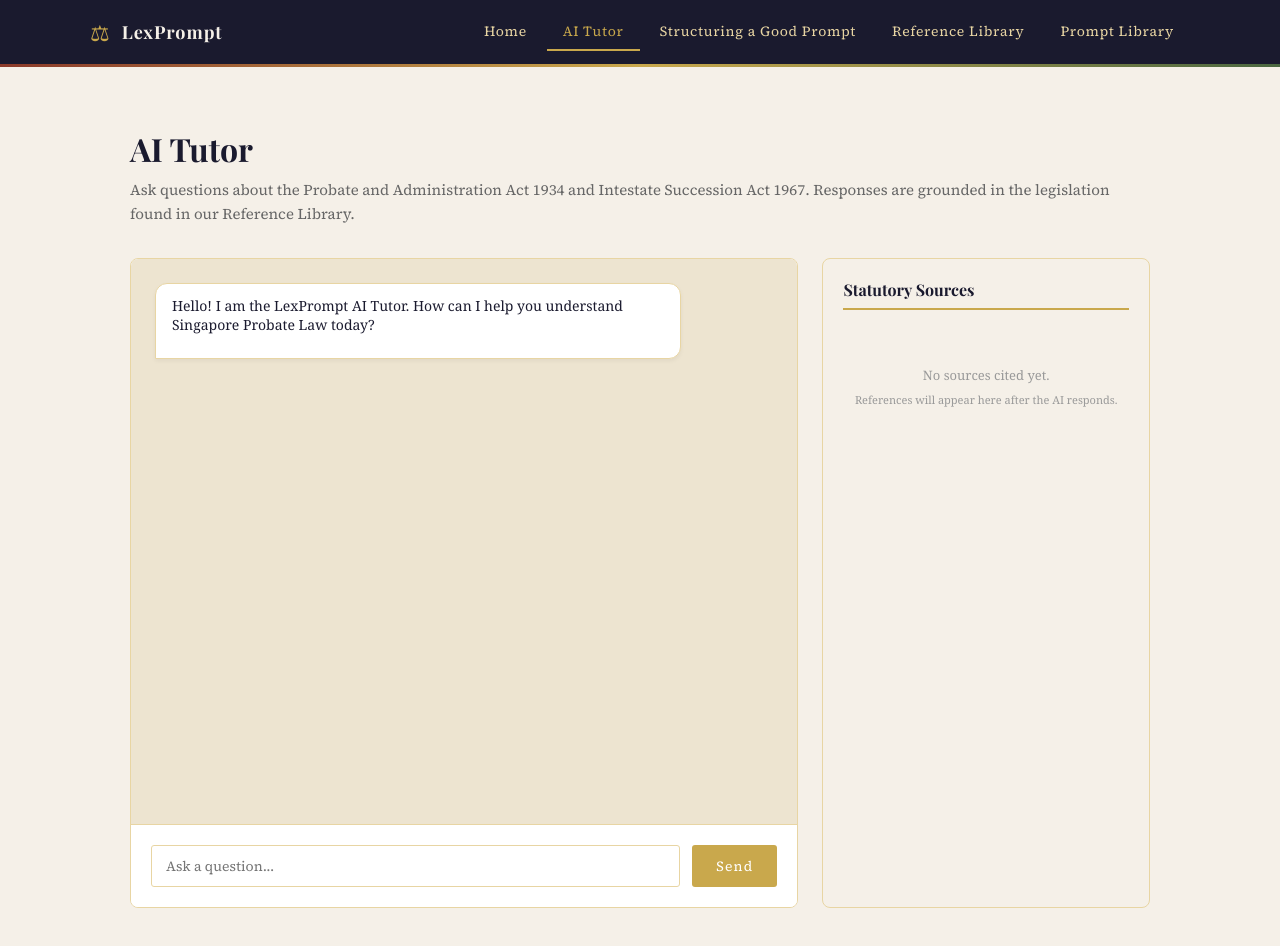
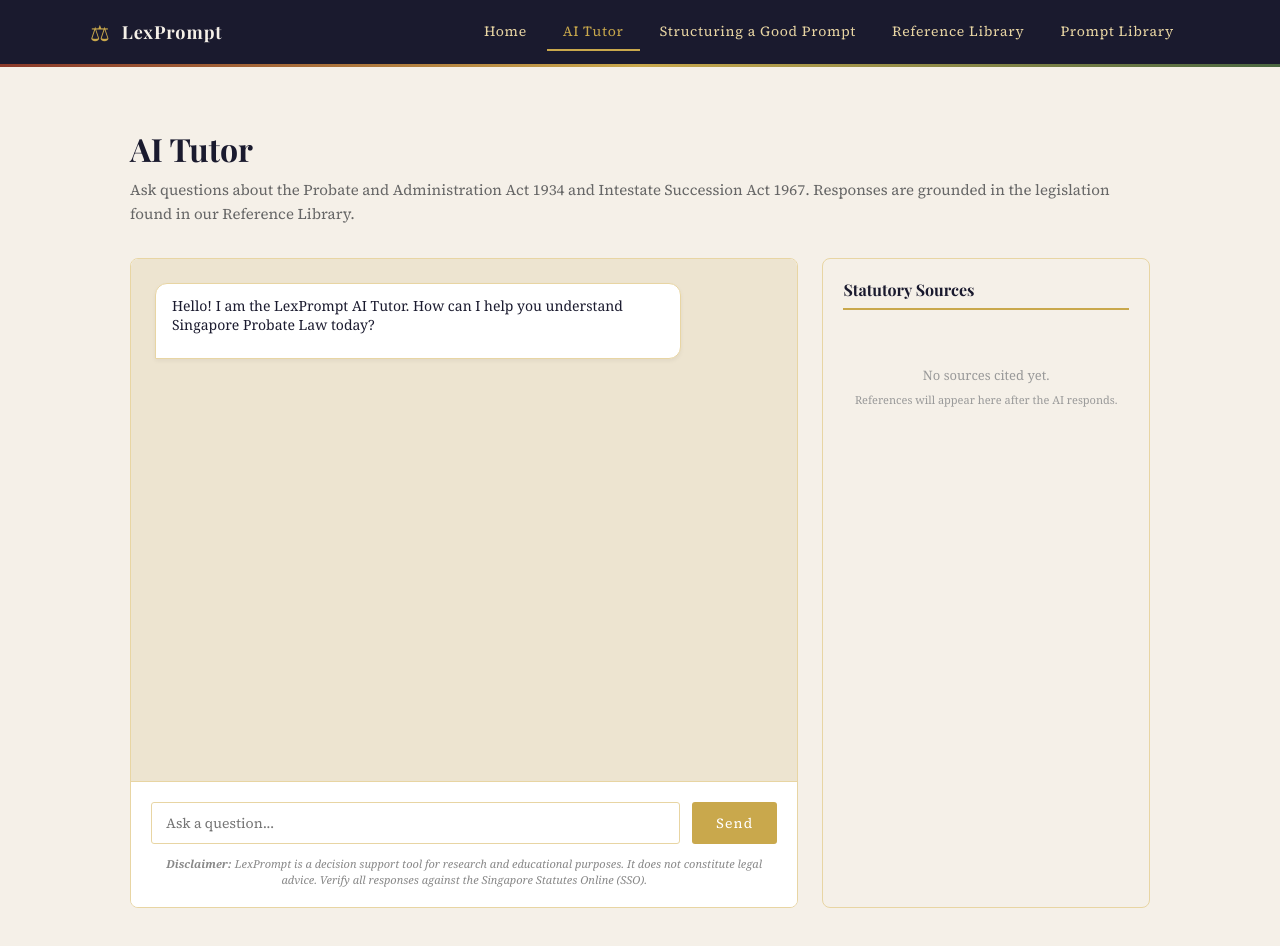
Before and after one commit to chloeleejx/lex_prompt, a React (Create React App) app: page / in a window 1280 px wide. Both pictures are taken after a click on the element "AI Tutor". Shown: the top 946 px of the page. Built offline with nearby package versions, Linux system fonts and the light colour scheme; a web font is replaced by a local one.

Commit message:
Update App.js

```diff
--- a/src/App.js
+++ b/src/App.js
@@ -352,9 +352,26 @@ export default function App() {
                   ))}
                   {isTyping && <div style={{ color: COLORS.gold, fontSize: "12px" }}>LexPrompt is verifying statutes...</div>}
                 </div>
-                <div style={{ padding: "20px", background: "white", borderTop: `1px solid ${COLORS.goldLight}`, display: "flex", gap: "12px" }}>
-                  <input type="text" value={chatInput} onChange={(e) => setChatInput(e.target.value)} onKeyPress={(e) => e.key === 'Enter' && handleChatSubmit()} placeholder="Ask a question..." style={{marginTop: 0}} />
-                  <button className="btn-gold" onClick={handleChatSubmit} disabled={isTyping}>Send</button>
+
+                {/* --- UPDATED INPUT AREA WITH DISCLAIMER --- */}
+                <div style={{ padding: "20px", background: "white", borderTop: `1px solid ${COLORS.goldLight}` }}>
+                  <div style={{ display: "flex", gap: "12px", marginBottom: "12px" }}>
+                    <input type="text" value={chatInput} onChange={(e) => setChatInput(e.target.value)} onKeyPress={(e) => e.key === 'Enter' && handleChatSubmit()} placeholder="Ask a question..." style={{marginTop: 0, flex: 1}} />
+                    <button className="btn-gold" onClick={handleChatSubmit} disabled={isTyping}>Send</button>
+                  </div>
+
+                  {/* --- THE DISCLAIMER FOOTER --- */}
+                  <p style={{
+                    fontSize: "11px",
+                    color: "#888",
+                    textAlign: "center",
+                    margin: 0,
+                    lineHeight: "1.4",
+                    fontStyle: "italic"
+                  }}>
+                    <strong>Disclaimer:</strong> LexPrompt is a decision support tool for research and educational purposes.
+                    It does not constitute legal advice. Verify all responses against the Singapore Statutes Online (SSO).
+                  </p>
                 </div>
               </div>
 
```
